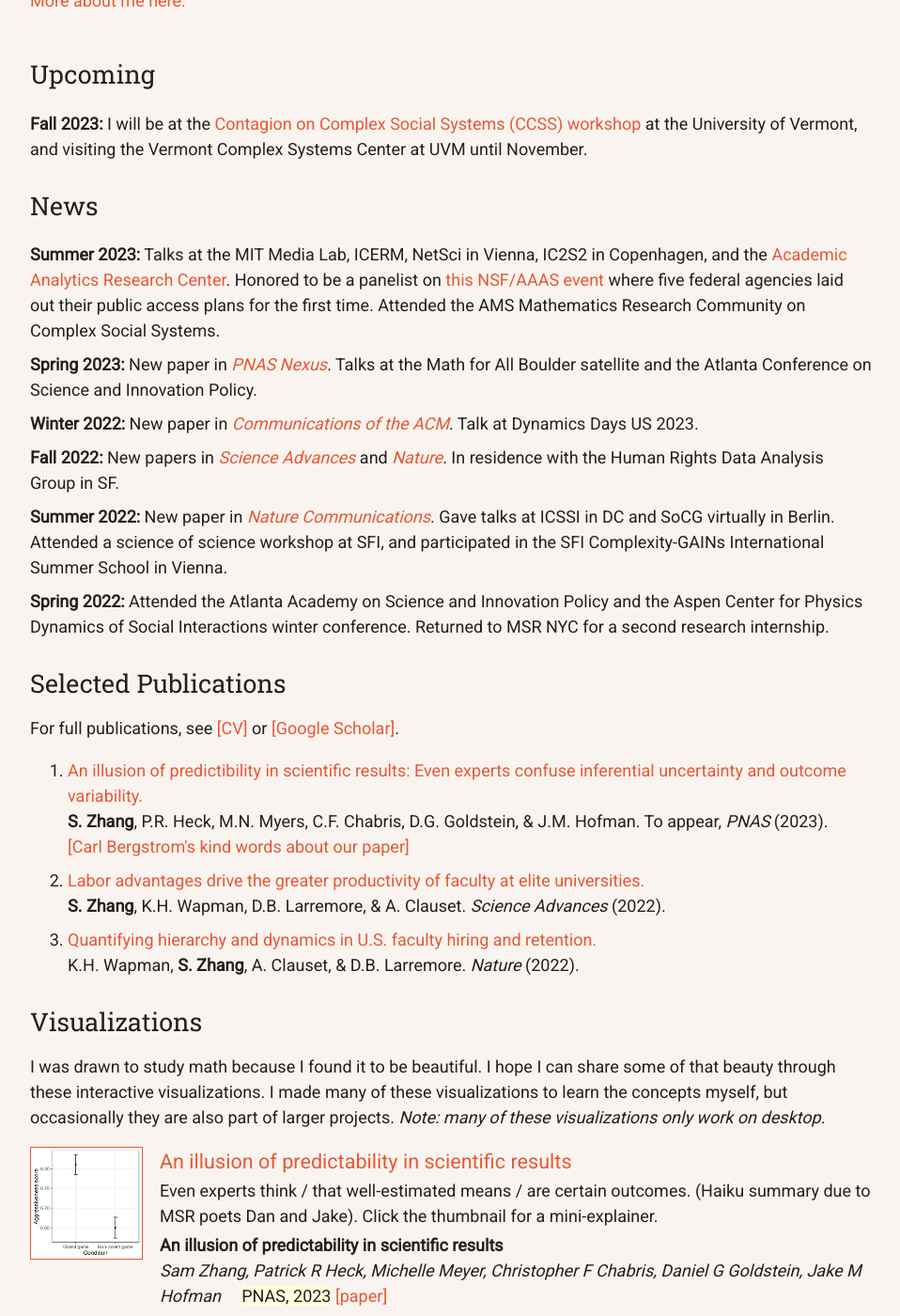
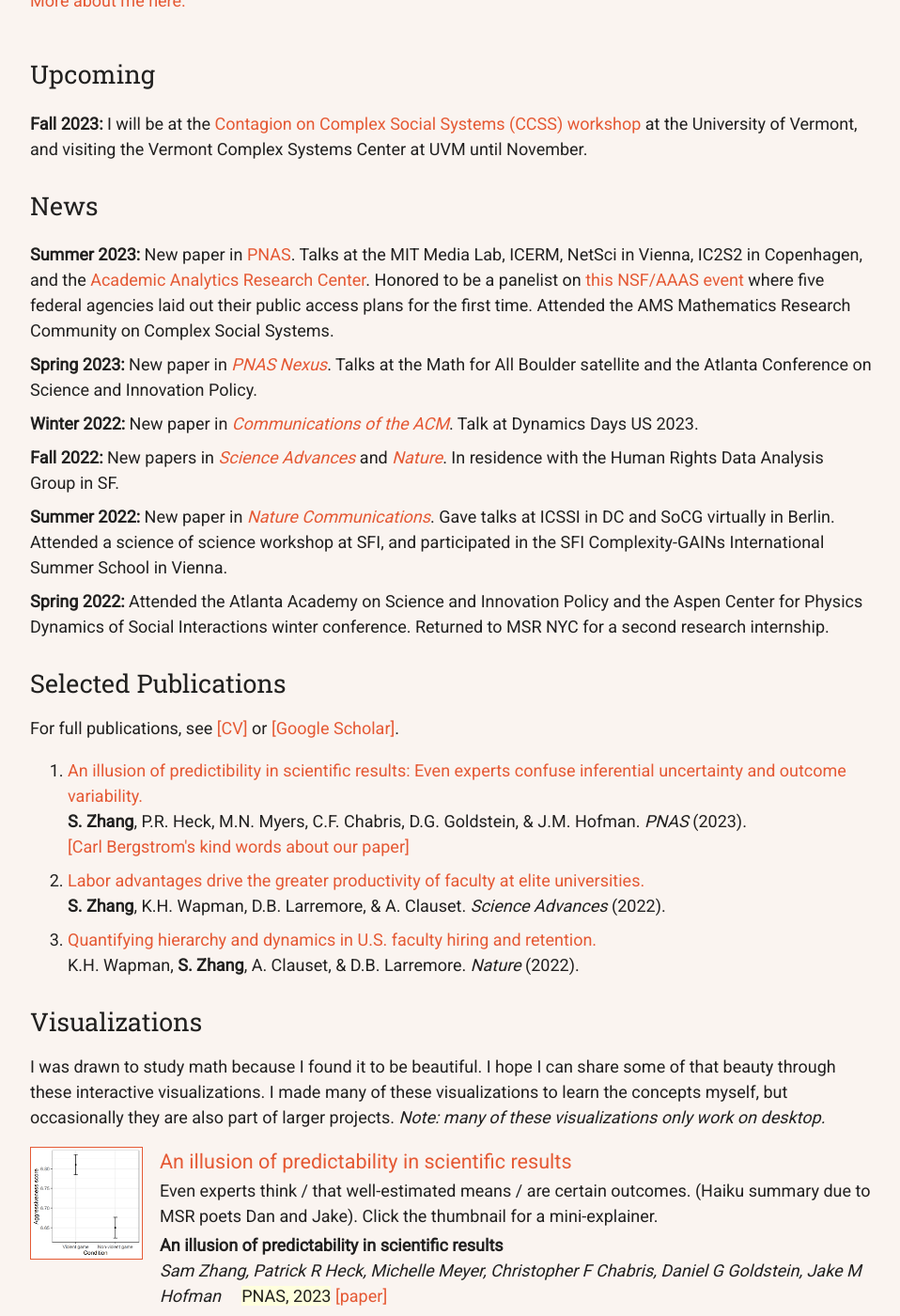
Before and after one commit to samzhang111/samzhang111.github.io, a Jekyll site: the page built from index.html, in a window 1280 px wide and 1400 px high, scrolled down 752 px. Shown: the whole window at 94% size, without its empty margins (160-1118 px from the left). Built offline with Jekyll 4.4.1, drawn with Linux system fonts in a browser that asks for light colours; nearby versions of some CDN libraries.

Commit message:
paper in pnas\!

```diff
--- a/index.html
+++ b/index.html
@@ -56,7 +56,7 @@ layout: default
           </ul>
           <div class="sectitle">News</div>
           <ul>
-              <li><b>Summer 2023:</b> Talks at the MIT Media Lab, ICERM, NetSci in Vienna, IC2S2 in Copenhagen, and the <a href="https://aarcresearch.com/events/2023-08-03-Laboradvantagesdrivethegreaterprodu-6QuK4zPw69UFahFXJufjk5" target="_blank">Academic Analytics Research Center</a>.
+              <li><b>Summer 2023:</b> New paper in <a target="_blank" href="https://www.pnas.org/doi/10.1073/pnas.2302491120">PNAS</a>. Talks at the MIT Media Lab, ICERM, NetSci in Vienna, IC2S2 in Copenhagen, and the <a href="https://aarcresearch.com/events/2023-08-03-Laboradvantagesdrivethegreaterprodu-6QuK4zPw69UFahFXJufjk5" target="_blank">Academic Analytics Research Center</a>.
                 Honored to be a panelist on <a target="_blank" href="https://www.aaas.org/events/how-can-public-access-advance-equity-and-learning">this NSF/AAAS event</a> where five federal agencies laid out their public access plans for the first time. Attended the AMS Mathematics Research Community on Complex Social Systems.
               </li>
 
@@ -84,9 +84,9 @@ Attended a science of science workshop at SFI, and participated in the SFI Compl
 
         <ol class="bibliography" >
 <li><div id="zhang2022illusion">
-        <div><a target="_blank" href="https://osf.io/preprints/socarxiv/5tcgs/">An illusion of predictibility in scientific results: Even experts confuse inferential uncertainty and outcome variability. </a></div>
+        <div><a target="_blank" href="https://www.pnas.org/doi/10.1073/pnas.2302491120">An illusion of predictibility in scientific results: Even experts confuse inferential uncertainty and outcome variability. </a></div>
 
-        <div><b>S. Zhang</b>, P.R. Heck, M.N. Myers, C.F. Chabris, D.G. Goldstein, &amp; J.M. Hofman. To appear, <em>PNAS</em> (2023).</div>
+        <div><b>S. Zhang</b>, P.R. Heck, M.N. Myers, C.F. Chabris, D.G. Goldstein, &amp; J.M. Hofman. <em>PNAS</em> (2023).</div>
         <div><a target="_blank" href="https://fediscience.org/@ct_bergstrom/110267907188002904">[Carl Bergstrom's kind words about our paper]</a></div>
     </div></li>
 
```
Also changed, not shown: _posts/2022-05-11-psup.md (+1 -1 lines).
